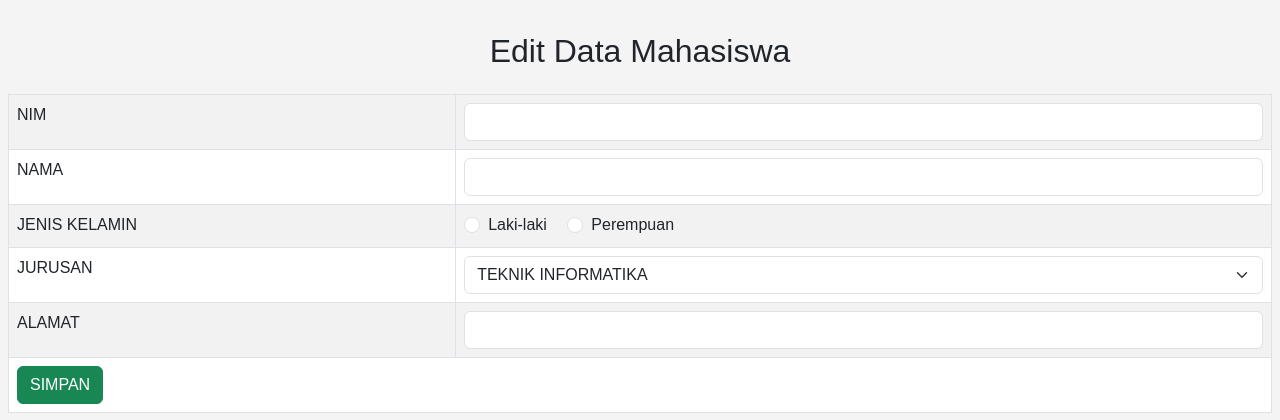
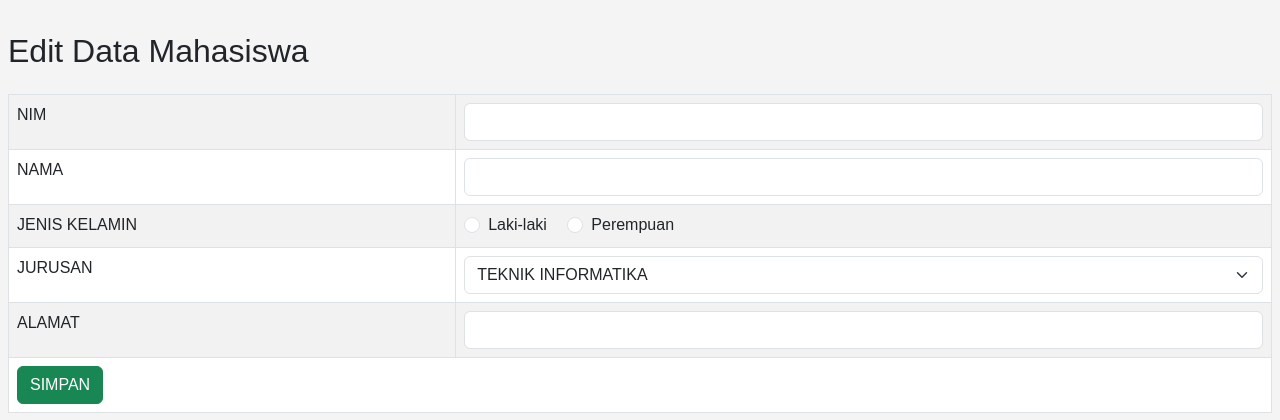
Before and after one commit to thejgdt/simple.php, a PHP site: page /form-edit.php?id_mahasiswa=1 in a window 1280 px wide. Shown: the top 420 px of the page. Run offline with PHP 8.4, Linux system fonts and the light colour scheme; data that the repository does not hold is empty.

Commit message:
style(form-edit.php): align title to the left

```diff
--- a/form-edit.php
+++ b/form-edit.php
@@ -56,13 +56,17 @@ function active_radio_button($value, $input)
         button:hover {
             background-color: #333;
         }
+
+        .title-alignment {
+            text-align: left;
+        }
     </style>
 </head>
 
 <body>
 
     <center>
-        <h2 class="mt-4 mb-4">Edit Data Mahasiswa</h2>
+        <h2 class="title-alignment mt-4 mb-4">Edit Data Mahasiswa</h2>
         <form action="update.php" method="post">
             <input type="hidden" value="<?php echo $row['id_mahasiswa'] ?>" name="id_mahasiswa">
             <table class="table table-bordered table-striped">
```
